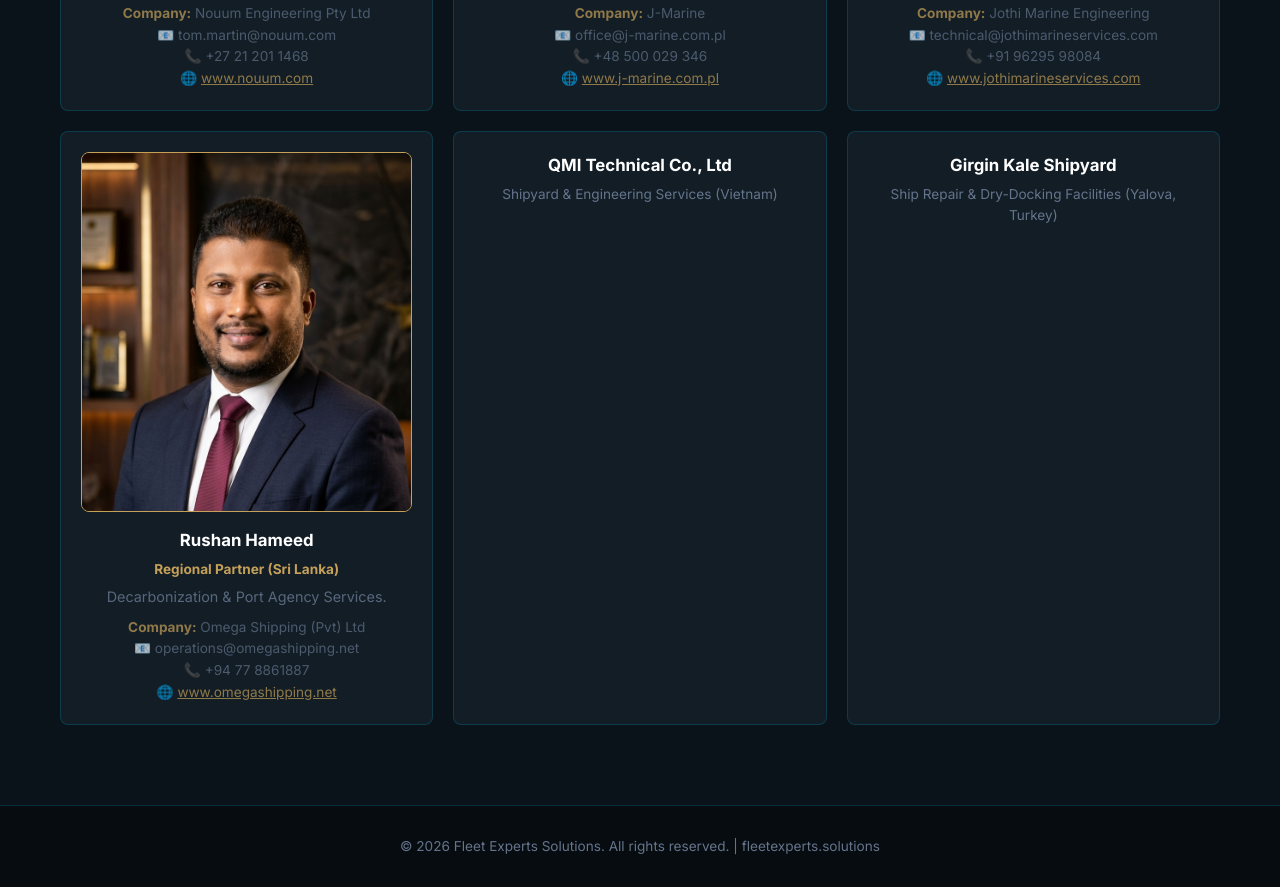
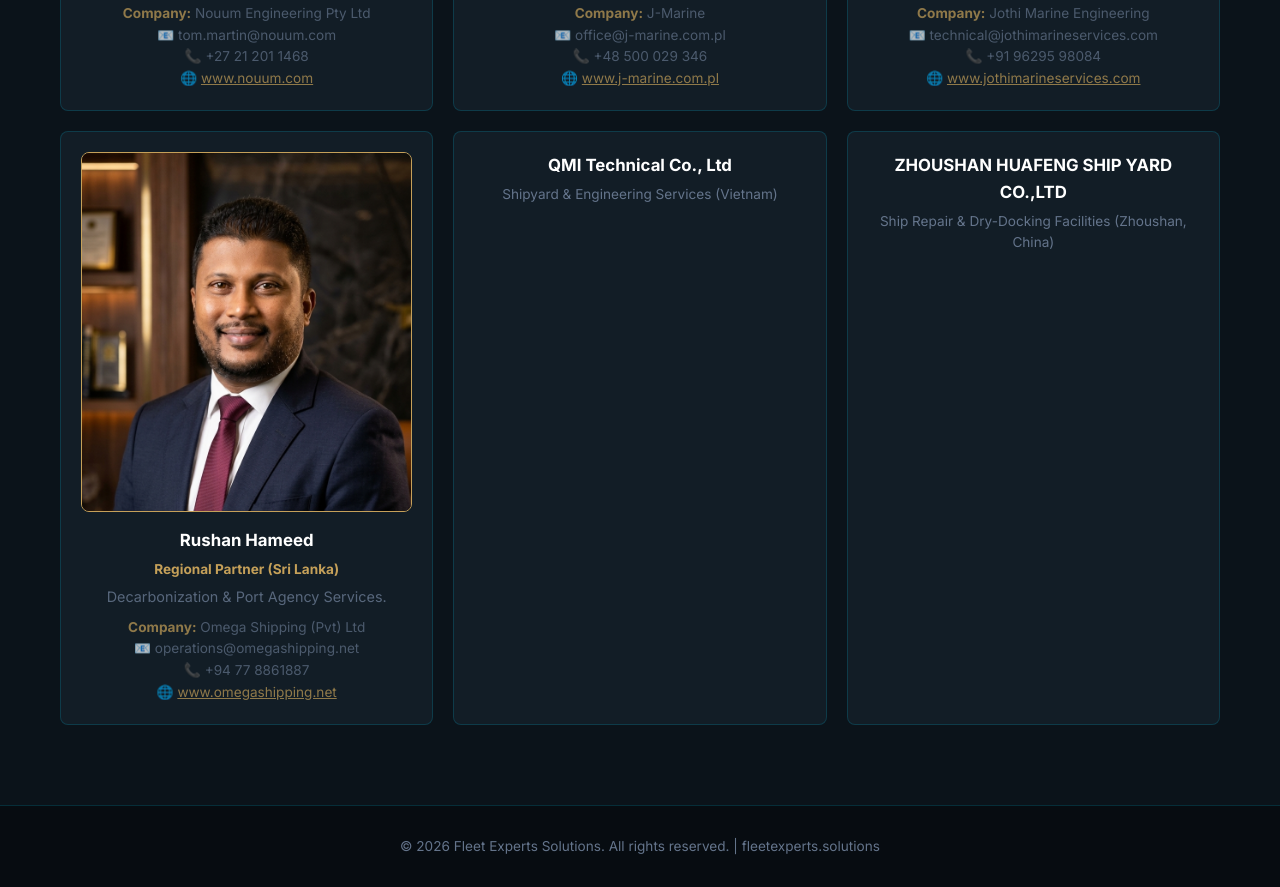
Before and after one commit to Andrei-050670/Fleet-Experts, a plain HTML site: page index.html in a window 1280 px wide. Shown: the part 7593-8480 px from the top of the page. Drawn offline with Linux system fonts and the light colour scheme.

Commit message:
Update index.html

```diff
--- a/index.html
+++ b/index.html
@@ -511,8 +511,8 @@
           </div>
           <!-- Партнер: Турция -->
           <div class="partner-card">
-            <h3>Girgin Kale Shipyard</h3>
-            <p>Ship Repair & Dry-Docking Facilities (Yalova, Turkey)</p>
+            <h3>ZHOUSHAN HUAFENG SHIP YARD CO.,LTD</h3>
+            <p>Ship Repair & Dry-Docking Facilities (Zhoushan, China)</p>
           </div>
         </div>
       </div>
```
